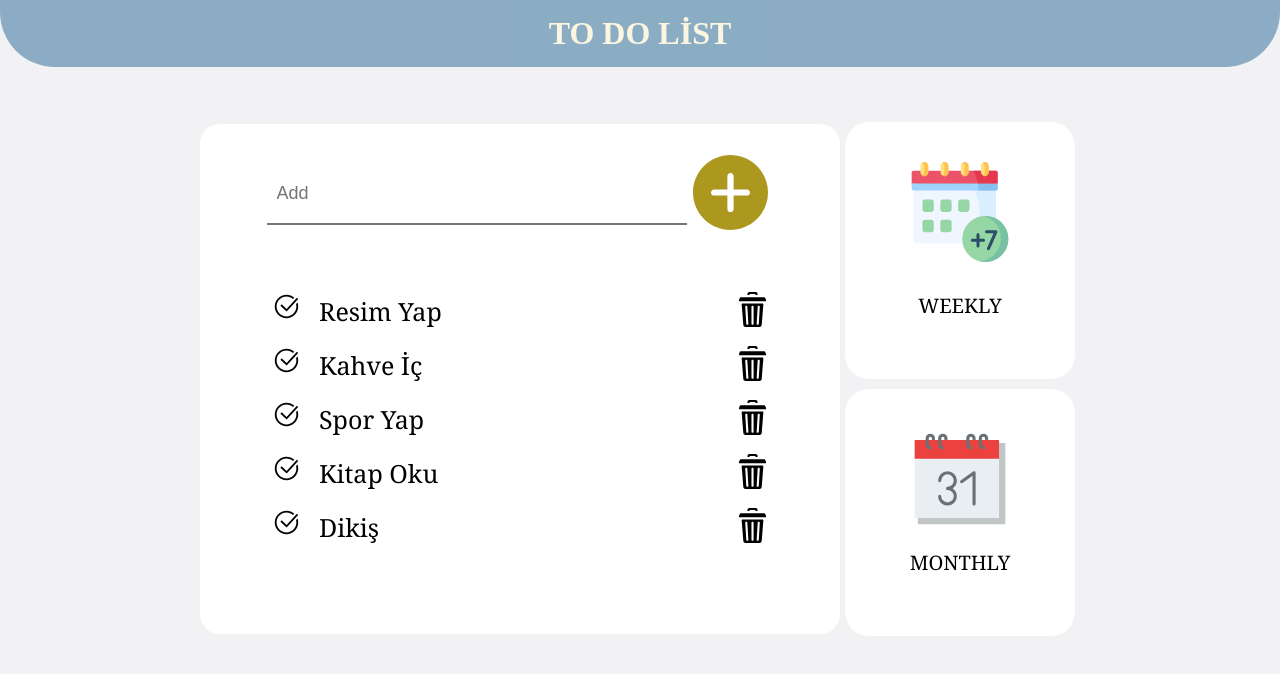
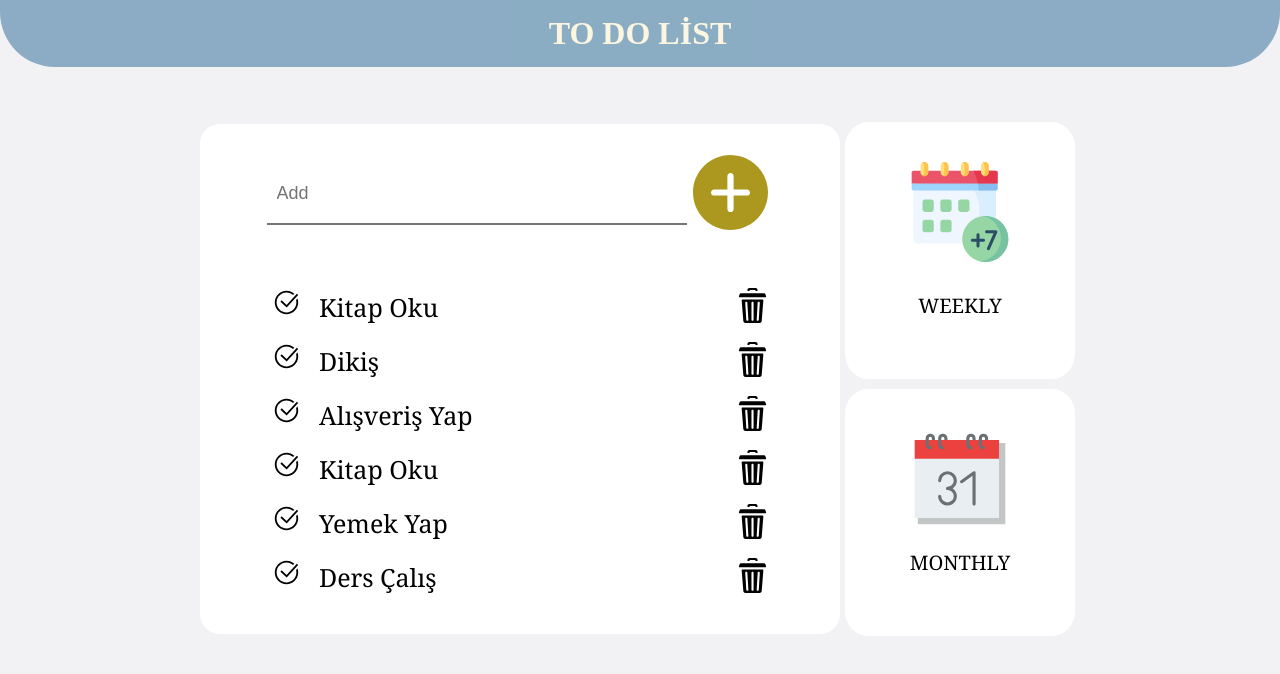
Before and after one commit to fatmakoyuncu/ToDoList, an Angular app: page / in a window 1280 px wide. Shown: the top 674 px of the page. Built offline with nearby package versions, Linux system fonts and the light colour scheme.

Commit message:
initial commit

```diff
--- a/src/app/todos/todos.component.html
+++ b/src/app/todos/todos.component.html
@@ -15,7 +15,7 @@
                 </button>
             </form>
             <div class="todoskolarım">
-                <ng-container *ngFor="let tod of todosko | slice:0:5; let i=index;">
+                <ng-container *ngFor="let tod of todosko; let i=index;">
                     <div class="in {{(tod.completed ? 'done' : '') }}">
                         <div class="point">
                             <svg xmlns="http://www.w3.org/2000/svg" height="25px" viewBox="-21 -21 682.66669 682.66669"
@@ -26,7 +26,7 @@
                         </div>
                         <div class="content" (click)="toggleDone(i)">{{tod.content}}</div>
                         <!-- <div class="date">{{tod.date}}</div> -->
-                        <button class="delete" (click)="deleteTodo(i)">
+                        <button class="delete" (click)="deleteTodo(tod)">
                             <svg xmlns="http://www.w3.org/2000/svg" height="35px" viewBox="-57 0 512 512" width="35px">
                                 <path
                                     d="m156.371094 30.90625h85.570312v14.398438h30.902344v-16.414063c.003906-15.929687-12.949219-28.890625-28.871094-28.890625h-89.632812c-15.921875 0-28.875 12.960938-28.875 28.890625v16.414063h30.90625zm0 0" />
--- a/src/app/todos/todos.component.scss
+++ b/src/app/todos/todos.component.scss
@@ -4,6 +4,7 @@
     // align-items: center;
     background: rgb(242, 242, 245);
     height: 100%;
+    user-select: none;
 
     .header{
         display: flex;
@@ -73,9 +74,10 @@
 
             .todoskolarım{
                 display: flex;
-                flex-direction: column;
+                flex-direction: column-reverse;
                 align-items: center;
                 width: 100%;
+                overflow-y: scroll;
 
 
 
--- a/src/app/todos/todos.component.ts
+++ b/src/app/todos/todos.component.ts
@@ -12,45 +12,40 @@ export class TodosComponent implements OnInit {
 
   inputTodo:string = "";
 
-  todosko: any;
+  todosko = [];
+
 
 
   constructor(private todoService: TodoService) {
+    this.todosko = this.todoService.todos;
 
   }
 
   ngOnInit(): void {
-
-    this.todosko = this.todoService.todos.reverse();
-
   }
 
 
   toggleDone (id) {
-    this.todosko.map((v, i) => {
+    this.todoService.todos.map((v, i) => {
       if(i == id) v.completed = !v.completed;
 
       return v;
     })
   }
 
-  deleteTodo (id) {
-    this.todosko = this.todosko.filter((v, i) => i !== id);
-    console.log(this.todosko);
-
+  deleteTodo (clickedItem) {
+    this.todosko = this.todosko.filter(i => i != clickedItem);
   }
 
   addTodo () {
 
-    this.todosko.reverse().push({
+    this.todosko.push({
       date: new Date(),
       content: this.inputTodo,
       completed: false
     });
 
     this.inputTodo = "";
-    this.ngOnInit()
-    console.log(this.todosko);
 
   }
 
--- a/src/app/weekly/weekly.component.html
+++ b/src/app/weekly/weekly.component.html
@@ -38,7 +38,7 @@
                     <div class="all">
                         <div class="left">
                             <div class="date">
-                                <div class="date-short">{{a.date | date:'EEEE'[0]}}</div>
+                                <div class="date-short">{{a.date | date:'EEEE' | slice:0:1}}</div>
                                 <div class="date-long">{{a.date | date:'EEEE'}}</div>
                             </div>
                             <div class="content">{{a.content}}</div>
--- a/src/app/weekly/weekly.component.scss
+++ b/src/app/weekly/weekly.component.scss
@@ -3,6 +3,7 @@
     flex-direction: column;
     align-items: center;
     background: #f2f2f5;
+    user-select: none;
 
     .header{
         display: flex;
--- a/src/app/weekly/weekly.component.ts
+++ b/src/app/weekly/weekly.component.ts
@@ -24,8 +24,8 @@ export class WeeklyComponent implements OnInit {
 
   filterTodo = [];
 
-  todo
-  todo2
+  todo: Array<any>
+  todo2: Array<string| number>
 
 
   constructor(private todoService: TodoService, private datePipe: DatePipe) { }
@@ -77,7 +77,20 @@ export class WeeklyComponent implements OnInit {
   deleteTodo(t){
 
 
-    console.log(this.todo2);
+    // this.todo2[1].data.splice(t,1)
+    // this.todo2[2].data.splice(t,1)
+    // this.todo2[3].data.splice(t,1)
+    console.log(t);
+
+    for (let i = 0; i < this.todoService.todos.length; i++) {
+      if (t == this.todoService.todos[i]) {
+        this.todoService.todos.splice(i,1)
+      }
+
+
+
+    }
+    console.log(this.todoService.todos);
 
 
   }
```
